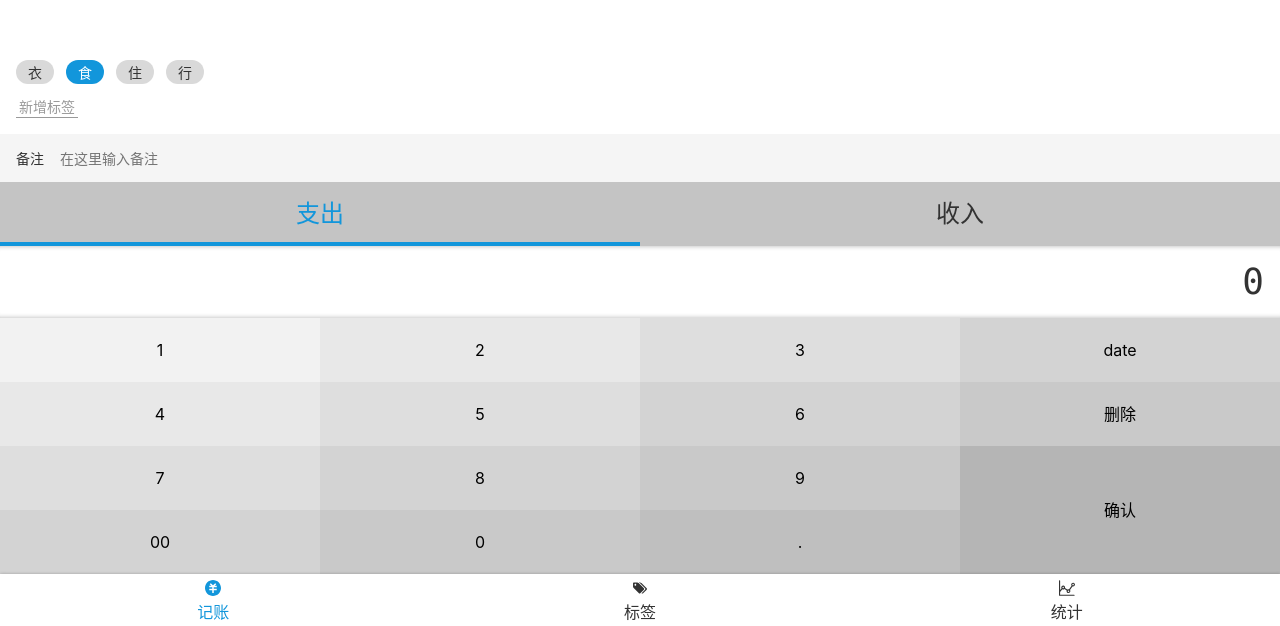
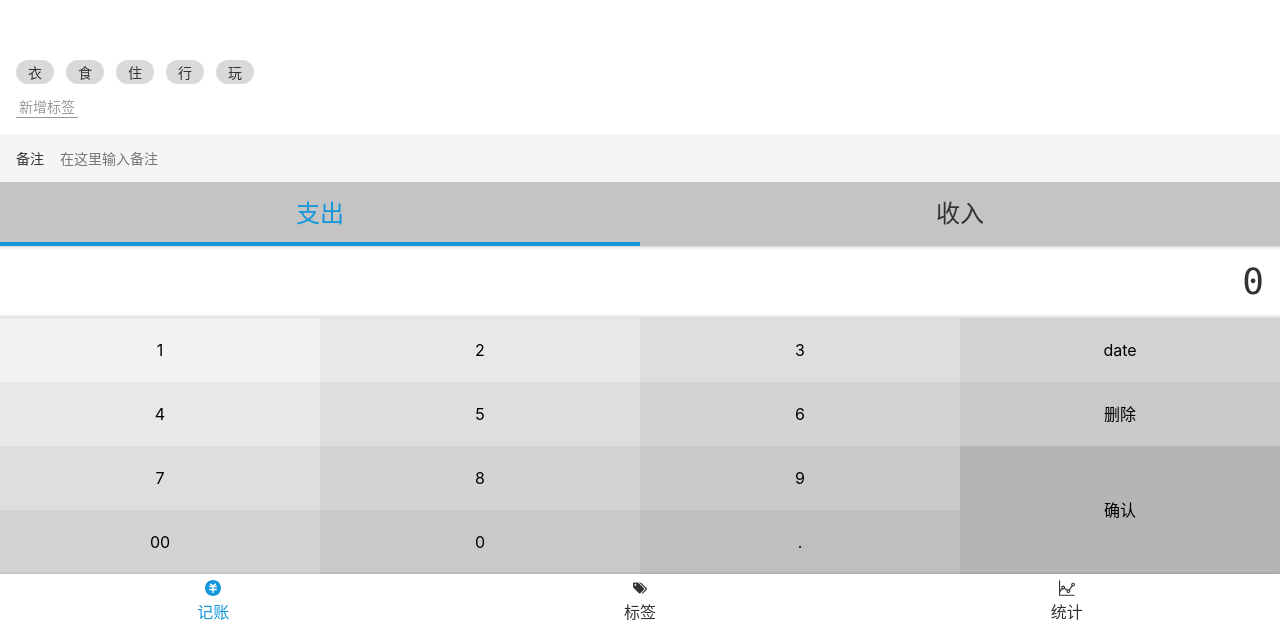
Before and after one commit to thunderjak/more-money-1, a Vue app: page /#/money in a window 1280 px wide. Shown: the part 174-800 px from the top of the page. Built offline with nearby package versions, Linux system fonts and the light colour scheme.

Commit message:
选中或取消 tag

```diff
--- a/src/components/money/tags.vue
+++ b/src/components/money/tags.vue
@@ -4,17 +4,29 @@
                     <button>新增标签</button>
                 </div>
                 <ul class="current">
-                    <li>衣</li>
-                    <li class="selected">食</li>
-                    <li>住</li>
-                    <li>行</li>
+                    <li v-for="tag in dataSource" :key="tag"
+                        :class="{selected:selectedTags.indexOf(tag)>=0}"
+                        @click="toggle(tag)">{{tag}}</li>
                 </ul>
             </div>
 </template>
 
-<script>
-    export default {
-        name:"tags"
+<script lang="ts">
+    import Vue from 'vue';
+    import {Component,Prop} from 'vue-property-decorator';
+    @Component
+    export default class Tags extends Vue {
+        @Prop() dataSource: string[]|undefined;
+        selectedTags: string[]=[];
+
+        toggle(tag:string){
+            const index = this.selectedTags.indexOf(tag);
+            if(index>=0){
+                this.selectedTags.splice(index,1);
+            }else{
+                this.selectedTags.push(tag);
+            }
+        }
     }
 </script>
 
--- a/src/views/money.vue
+++ b/src/views/money.vue
@@ -4,12 +4,12 @@
             <NumberPad/>
             <Types/>
             <Notes/>
-            <Tags/>
+            <Tags :dataSource="tags"/>
         </Layout>
     </div>
 </template>
 
-<script lang="ts">
+<script>
     import NumberPad from '@/components/money/numberPad.vue';
     import Types from '@/components/money/types.vue';
     import Notes from '@/components/money/notes.vue';
@@ -17,7 +17,12 @@
 
     export default {
         name:'Money',
-        components:{NumberPad,Types,Notes,Tags}
+        components:{NumberPad,Types,Notes,Tags},
+        data(){
+            return{
+                tags:['衣','食','住','行','玩']
+            }
+        }
     }
 </script>
 
```
